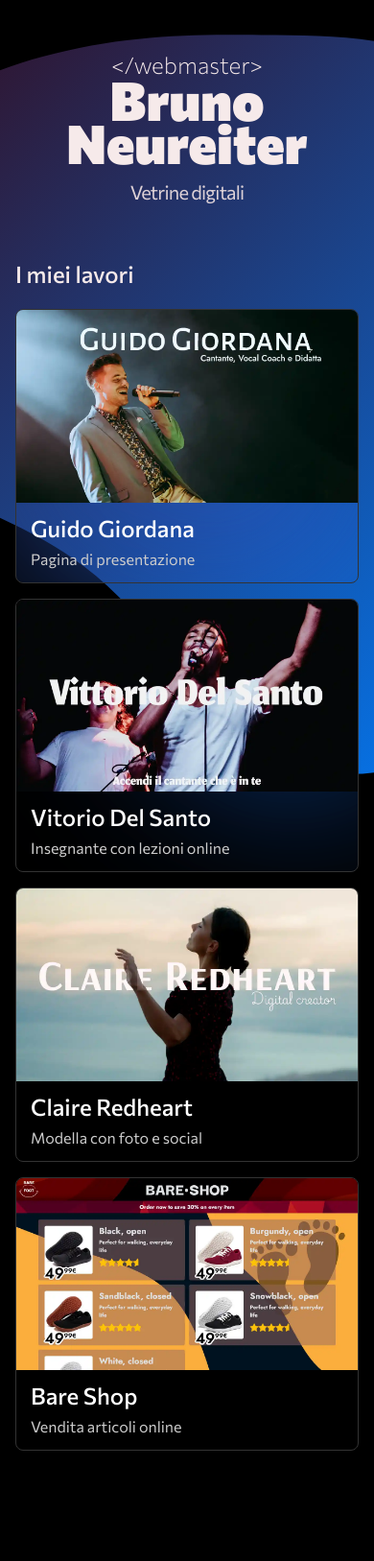
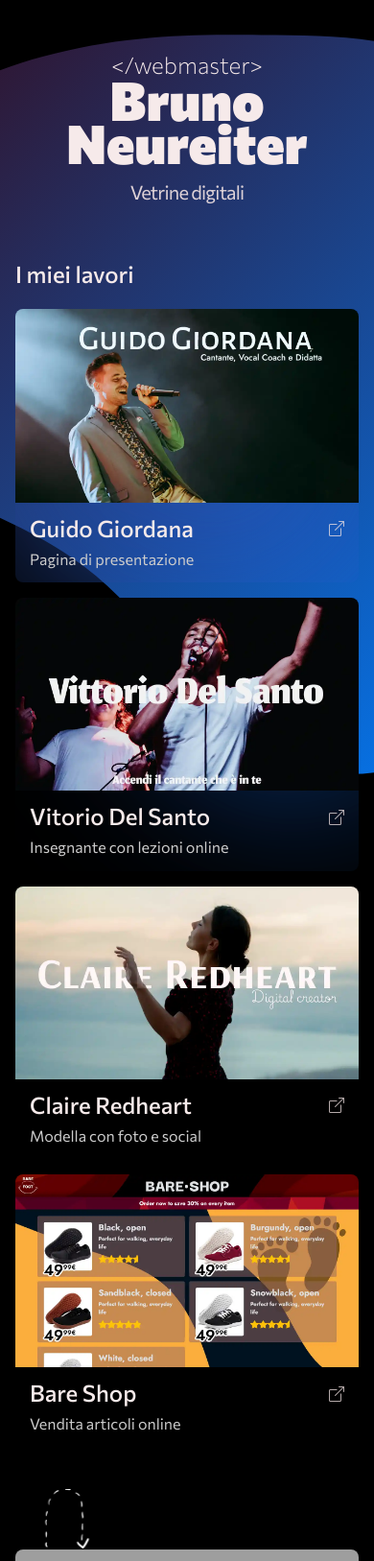
Before and after one commit to Sneffel/Bruno-Neureiter, a PHP site: page /web/ in a window 390 px wide. Shown: the top 1627 px of the page at 96% size. Run offline with PHP 8.4, Linux system fonts and the light colour scheme; some libraries are stand-ins or nearby versions; grey boxes are pictures that could not be loaded.

Commit message:
arrows & fixes 🐴

```diff
--- a/web/index.html
+++ b/web/index.html
@@ -1,18 +1,17 @@
 <!DOCTYPE html>
-<html lang="en" data-bs-theme="dark">
+<html lang="en">
 
 <head>
     <meta charset="UTF-8">
     <meta name="viewport" content="width=device-width, initial-scale=1.0">
     <title>Web Work Warehouse</title>
-    <!-- <link href="https://cdn.jsdelivr.net/npm/bootstrap@5.0.2/dist/css/bootstrap.min.css" rel="stylesheet"
-        integrity="sha384-EVSTQN3/azprG1Anm3QDgpJLIm9Nao0Yz1ztcQTwFspd3yD65VohhpuuCOmLASjC" crossorigin="anonymous">
-    <link rel="preload" as="image" href="img/blob-bg.svg?v1" fetchpriority="high"> -->
-    <link rel="stylesheet" href="style.css?v13">
+    <meta name="darkreader-lock">
+
+    <link rel="preload" as="image" href="img/blob-bg.svg?v1" fetchpriority="high">
+    <link rel="stylesheet" href="style.css?v15">
     <link rel="stylesheet" href="../css/reset.css?v1">
     <link rel="stylesheet" href="https://cdn.jsdelivr.net/npm/bootstrap-icons@1.11.3/font/bootstrap-icons.min.css"
         media="print" onload="this.media='all'">
-
 
     <meta name="description" content="Webmaster, sviluppo siti web e grafica">
     <meta property="og:description" content="Webmaster, sviluppo siti web e grafica">
@@ -64,9 +69,17 @@
                 <a class="open-btn btn btn-dark" href="https://guidogiordana.net">Apri</a>
             </div>
             <div class="content">
+                <div class="text">
+
                     <h2>Guido Giordana</h2>
                     <p>Pagina di presentazione</p>
+
                 </div>
+                <div class="mobile-open"> <a class="open-btn btn btn-dark" href="https://guidogiordana.net"><i
+                            class="bi bi-box-arrow-up-right"></i></a>
+                </div>
+            </div>
+
         </div>
         <div class="tile slideR" style="--delay:3.2">
             <div class="image-wrapper">
@@ -74,9 +87,17 @@
                 <a class="open-btn btn btn-dark" href="demosan/">Apri</a>
             </div>
             <div class="content">
+                <div class="text">
+
                     <h2>Vitorio Del Santo</h2>
                     <p>Insegnante con lezioni online</p>
+
                 </div>
+                <div class="mobile-open"> <a class="open-btn btn btn-dark" href="demosan/"><i
+                            class="bi bi-box-arrow-up-right"></i></a>
+                </div>
+            </div>
+
         </div>
         <div class="tile slideL" style="--delay:3.2">
             <div class="image-wrapper">
@@ -84,9 +105,17 @@
                 <a class="open-btn btn btn-dark" href="demodar/">Apri</a>
             </div>
             <div class="content">
+                <div class="text">
+
                     <h2>Claire Redheart</h2>
                     <p>Modella con foto e social</p>
+
                 </div>
+                <div class="mobile-open"> <a class="open-btn btn btn-dark" href="demodar/"><i
+                            class="bi bi-box-arrow-up-right"></i></a>
+                </div>
+            </div>
+
         </div>
 
         <div class="tile slideR" style="--delay:3.2">
@@ -95,20 +124,36 @@
                 <a class="open-btn btn btn-dark" href="https://bareshoes.shop/">Apri</a>
             </div>
             <div class="content">
+                <div class="text">
+
                     <h2>Bare Shop</h2>
                     <p>Vendita articoli online</p>
+
+                </div>
+                <div class="mobile-open"> <a class="open-btn btn btn-dark" href="https://bareshoes.shop/"><i
+                            class="bi bi-box-arrow-up-right"></i></a>
                 </div>
             </div>
 
-        <div class="tile more">
+        </div>
+
+        <!-- <div class="tile more">
             <div class="image-wrapper">
                 <img src="img/quiz.webp" alt="Website Screenshot">
                 <a class="open-btn btn btn-dark" href="https://easycpm.altervista.org/giochi/quiz/">Apri</a>
             </div>
             <div class="content">
+                <div class="text">
+
                     <h2>Quiz</h2>
                     <p>Personalizzazione e sfida multigiocatore</p>
+
                 </div>
+                <div class="mobile-open"> <a class="open-btn btn btn-dark"
+                        href="https://easycpm.altervista.org/giochi/quiz/"><i class="bi bi-box-arrow-up-right"></i></a>
+                </div>
+            </div>
+
         </div>
         <div class="tile more">
             <div class="image-wrapper">
@@ -127,7 +179,9 @@
 
 
 
-    <div class="before-aboutme"></div>
+    <div class="before-aboutme">
+        <img src="img/arrows/curved-downward-arrow.webp" alt="arrow">
+    </div>
     <!-- <section class="aboutme">
         <div class="text container">
 
@@ -352,10 +402,10 @@
             const isMobile = window.innerWidth <= 768;
             const isApple = /iPad|iPhone|iPod/.test(navigator.userAgent);
 
-            document.querySelector('.after').children[0].style.display = isMobile ? 'none' : 'block'; // Email
-            document.querySelector('.after').children[1].style.display = isMobile ? 'block' : 'none'; // WhatsApp
-            document.querySelector('.before').children[0].style.display = isApple ? 'block' : 'none'; // Phone
-            document.querySelector('.before').children[1].style.display = isApple ? 'none' : 'block'; // Telephone
+            // document.querySelector('.after').children[0].style.display = isMobile ? 'none' : 'block'; // Email
+            // document.querySelector('.after').children[1].style.display = isMobile ? 'block' : 'none'; // WhatsApp
+            // document.querySelector('.before').children[0].style.display = isApple ? 'block' : 'none'; // Phone
+            // document.querySelector('.before').children[1].style.display = isApple ? 'none' : 'block'; // Telephone
         }
 
         updateIcons()
@@ -435,12 +485,20 @@
                 unConvergeBtn()
 
                 const hiddenContactstuff = document.querySelectorAll('#contactstuff .hidden');
+                // console.log(hiddenContactstuff)
                 for (let i = 0; i < hiddenContactstuff.length; i++) {
                     const element = hiddenContactstuff[i];
 
                     if (element.id === 'contact-form') continue;
-                    element.style.opacity = 1;
+                    element.style.opacity = element.classList.contains("bg-arrow") ? .9 : 1;
+
+                    // if(element.classList.contains("bg-arrow")){
+                    //     element.style.opacity = ".9";
+                    // }
+
                     element.style.pointerEvents = "all";
+
+
 
                     const nextElement = hiddenContactstuff[i + 1];
 
@@ -513,33 +571,8 @@
             });
 
 
-
-
-
-
-
-            // document.querySelectorAll('.aboutme .text p:nth-child(even)').forEach(img => {
-            //     img.style.transform = "translateX(100vw)";
-            // });
-            // document.querySelectorAll('.aboutme .text p:nth-child(odd)').forEach(img => {
-            //     img.style.transform = "translateX(-100vw)";
-            // });
-
-
-
-            // gsap.to(".aboutme .text p", {
-            //     x: 0,
-            //     duration: 1,
-            //     stagger: 0.2,
-            //     scrollTrigger: {
-            //         markers: false,
-            //         trigger: ".aboutme .text",
-            //         scroller: "body",
-            //         start: "top bottom",
-            //         toggleActions: "play none none reverse"
-            //     }
-            // });
-
+            gsap.fromTo(".titoletto", { x: "-25vw" }, { x: "0", delay: parseFloat(getComputedStyle(document.querySelector('.titoletto')).getPropertyValue('--delay')) });
+            gsap.fromTo(".heading h3", { y: "-50vh" }, { y: "0", delay: parseFloat(getComputedStyle(document.querySelector('.heading h3')).getPropertyValue('--delay')) });
 
 
             document.querySelectorAll('.pic img').forEach(img => {
@@ -572,26 +605,29 @@
 
 
 
-            document.querySelectorAll('.pic .big').forEach(img => {
-                img.style.position = "relative";
-                img.style.left = "-100vw";
-            });
-
-            gsap.to(".pic .big", {
-                left: 0,
-                duration: 1,
+            gsap.to(".big", {
+                y: "-10vmax", // Negative value to move up
+                ease: "none",
                 scrollTrigger: {
-                    markers: false,
-                    trigger: ".after-aboutme",
-                    scroller: "body",
-                    start: "top 75%",
-                    toggleActions: "play none none reverse"
+                    trigger: ".pic",
+                    start: "top bottom",
+                    end: "bottom top",
+                    scrub: true,
+                    markers: false
                 }
             });
 
-
-
-
+            gsap.to(".before-aboutme img", {
+                y: "-50%", // Negative value to move up
+                ease: "none",
+                scrollTrigger: {
+                    trigger: ".before-aboutme",
+                    start: "top bottom",
+                    end: "bottom top",
+                    scrub: true,
+                    markers: false
+                }
+            });
 
             gsap.set(".contact-button", { top: "50vh" });
 
@@ -769,7 +804,7 @@
             }
 
             // sent!
-            form.innerHTML = 'Inviato!';
+            form.innerHTML = 'Inviata!';
             form.classList.add('layered-waves')
 
 
--- a/web/style.css
+++ b/web/style.css
@@ -403,7 +404,7 @@ h4 {
 
 .tile {
     /* background: #1e1e1e; */
-    border: 1px solid #333;
+    /* border: 1px solid #333; */
     border-radius: var(--border-radius);
     /* box-shadow: 0 2px 5px rgba(0, 0, 0, .5); */
     overflow: hidden;
@@ -450,7 +451,7 @@ h4 {
 .tile h2 {
     margin: 0 0 10px 0;
     font-size: 1.5em;
-    color: #fff
+    color: var(--offwhite)
 }
 
 .tile p {
@@ -458,35 +459,85 @@ h4 {
     color: #ccc
 }
 
-.open-btn {
+.image-wrapper .open-btn {
     position: absolute;
     top: 50%;
     left: 50%;
-    transform: translate(-50%, -50%);
+    transform: translate(-50%, -50%) scale(1);
+    opacity: 0;
+}
+
+.image-wrapper .open-btn:hover {
+
+    transform: translate(-50%, -50%) scale(1.1);
+}
+
+.open-btn {
     background-color: #e8e8e8;
     backdrop-filter: blur(20px);
     color: #000;
     border: none;
     padding: .7rem 1.4rem;
-    font-size: 16px;
     cursor: pointer;
-    opacity: 0;
     outline: 2px solid #e8e8e8;
-    transition: opacity .3s, color .5s, background-color .5s, outline .5s
+    transition: opacity .3s, color .5s, background-color .5s, outline .5s, transform .25s ease;
+    text-decoration: none;
 }
 
 .open-btn:hover {
-    background-color: hsla(0, 0%, 12%, .205);
-    outline: 2px solid #fff
+    background-color: hsla(0, 0%, 12%, 0.687);
+    outline: 2px solid var(--offwhite);
+    color: var(--offwhite);
 }
 
 .image-wrapper:hover .open-btn {
     opacity: 1
 }
 
+
+
+
+
+.tile .content {
+    align-items: center;
+    justify-content: space-between;
+    display: flex;
+}
+
+
+
+.mobile-open {
+    display: none;
+}
+
+
+
+
+
+
+
+
 @media (max-width:768px) {
     .tile {
         flex: 1 1 100%
+    }
+
+    .mobile-open {
+        display: block;
+    }
+
+    .mobile-open .open-btn {
+        background-color: transparent !important;
+        color: var(--offwhite-75);
+        outline: none !important;
+        font-weight: 200;
+        filter: none;
+        backdrop-filter: none;
+        transform: translate(1.4rem, -.7rem);
+    }
+
+    .tile .content {
+        align-items: flex-start;
     }
 }
 
@@ -502,11 +553,11 @@ p {
     text-wrap: pretty
 }
 
-.tile.more {
+/* .tile.more {
     transition: all 3s ease, border 0s;
     border: 0 solid #333;
     max-height: 0
-}
+} */
 
 #carica h3 {
     color: inherit
@@ -537,8 +588,20 @@ p {
 
 .before-aboutme {
 
-    height: 2rem;
+    height: 5vmax;
+    position: relative;
 
+}
+
+.before-aboutme img {
+    position: absolute;
+    filter: invert(1);
+    height: 16vmin;
+    max-width: 100%;
+    object-fit: contain;
+    z-index: 100;
+    left: 10lvw;
+    top: 7vmax;
 }
 
 /*
```
Also changed, not shown: other parts of web/index.html (+28 -20 lines), other parts of web/style.css (+78 -19 lines), web/contact.html (+10 -12 lines), web/img/arrows/curly-dotted-arrow.webp (added), web/img/arrows/curved-arrow-with-broken-line.webp (added), web/img/arrows/curved-downward-arrow.webp (added), web/img/arrows/rotated-right-arrow-with-broken-line.webp (added), web/img/arrows/scribble-broken-line.webp (added), web/img/arrows/semicircular-up-arrow.webp (added), web/img/arrows/swirly-scribbled-arrow.webp (added), web/img/arrows/turn-right-with-broken-line.webp (added), web/img/arrows/up-arrow-with-broken-line.webp (added). Lines whose indentation alone changed are shown as unchanged.
